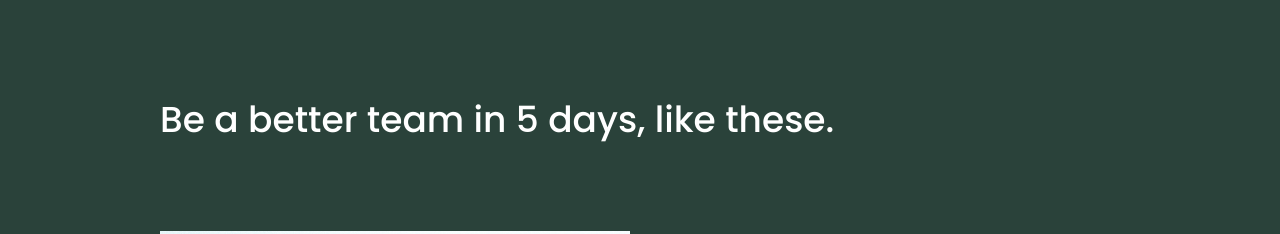
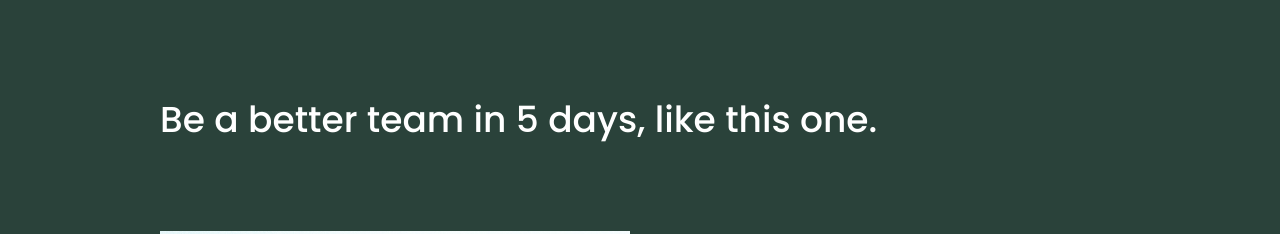
Before and after one commit to alcansal/unpluged-project, a website built with Parcel: page index.html in a window 1280 px wide. Shown: the part 1889-2123 px from the top of the page. Built offline with nearby package versions, Linux system fonts and the light colour scheme.

Commit message:
Fixed a typo in the homepage of the index.html file

```diff
--- a/index.html
+++ b/index.html
@@ -122,7 +122,7 @@
 
     <section class="reviews">
       <div class="content-wrapper">
-        <h2>Be a better team in 5 days, like these.</h2>
+        <h2>Be a better team in 5 days, like this one.</h2>
         <article>
           <figure>
             <img src="img/omar-lopez-296944-unsplash.jpg" alt="group of happy people in a retreat">
```
